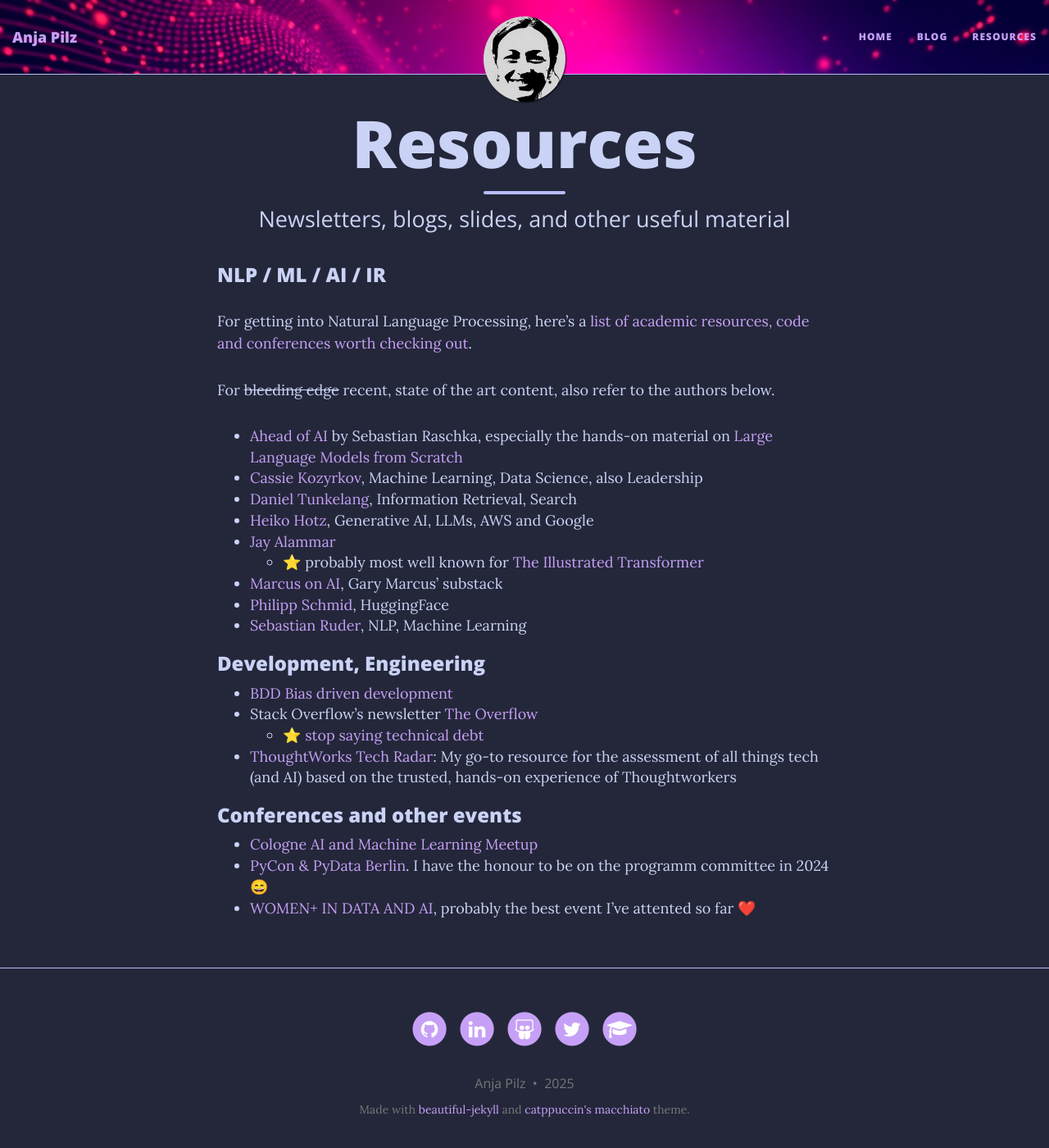
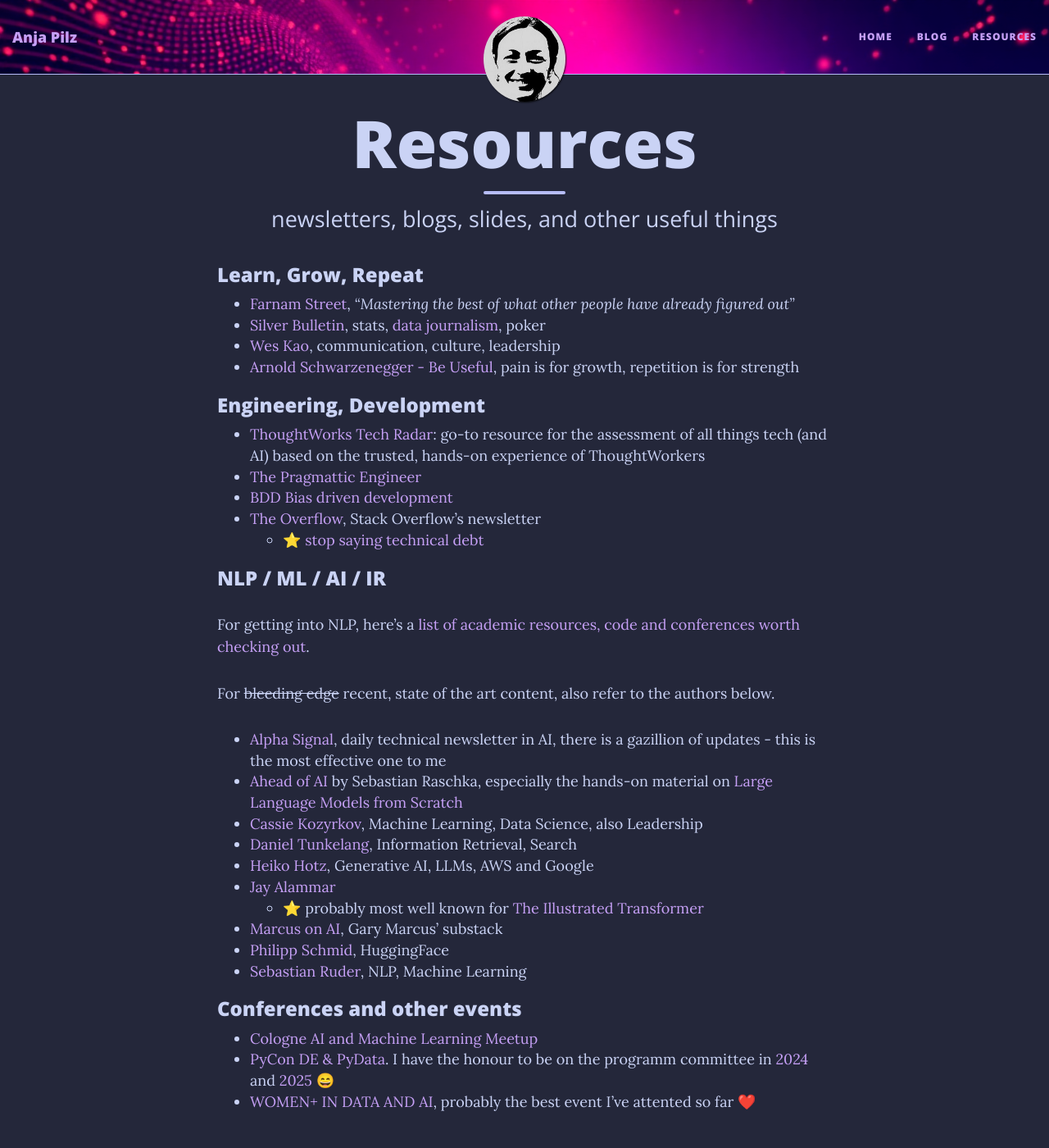
Before and after one commit to aplz/aplz.github.io, a Jekyll site: the page built from resources/index.md, in a window 1280 px wide and 1400 px high. Shown: the whole window at 82% size. Built offline with Jekyll 4.4.1, drawn with Linux system fonts in a browser that asks for light colours; nearby versions of some CDN libraries.

Commit message:
sort and update materials

```diff
--- a/resources/index.md
+++ b/resources/index.md
@@ -1,15 +1,31 @@
 ---
 layout: page
 title: Resources
-subtitle: Newsletters, blogs, slides, and other useful material
+subtitle: newsletters, blogs, slides, and other useful things
 ---
+
+### Learn, Grow, Repeat
+
+* [Farnam Street](https://fs.blog), _"Mastering the best of what other people have already figured out"_
+* [Silver Bulletin](https://www.natesilver.net), stats, [data journalism](https://data.fivethirtyeight.com), poker
+* [Wes Kao](https://newsletter.weskao.com), communication, culture, leadership
+* [Arnold Schwarzenegger - Be Useful](https://www.goodreads.com/book/show/125063314-be-useful), pain is for growth, repetition is for strength
+
+### Engineering, Development
+
+* [ThoughtWorks Tech Radar](https://www.thoughtworks.com/en-de/radar): go-to resource for the assessment of all things tech (and AI) based on the trusted, hands-on experience of ThoughtWorkers
+* [The Pragmattic Engineer](https://newsletter.pragmaticengineer.com)
+* [BDD Bias driven development](https://speakerdeck.com/mariofusco/bdd-bias-driven-development)
+* [The Overflow](https://stackoverflow.blog/newsletter), Stack Overflow's newsletter
+  * ⭐ [stop saying technical debt](https://stackoverflow.blog/2023/12/27/stop-saying-technical-debt/)
 
 ### NLP / ML / AI / IR
 
-For getting into Natural Language Processing, here's a [list of academic resources, code and conferences worth checking out](../_posts/2020-08-27-getting-into-nlp.md).
+For getting into NLP, here's a [list of academic resources, code and conferences worth checking out](../_posts/2020-08-27-getting-into-nlp.md).
 
 For ~~bleeding edge~~ recent, state of the art content, also refer to the authors below.
 
+* [Alpha Signal](https://alphasignal.ai), daily technical newsletter in AI, there is a gazillion of updates - this is the most effective one to me
 * [Ahead of AI](https://magazine.sebastianraschka.com) by Sebastian Raschka, especially the hands-on material on [Large Language Models from Scratch](https://github.com/rasbt/LLMs-from-scratch)
 * [Cassie Kozyrkov](https://medium.com/@kozyrkov), Machine Learning, Data Science, also Leadership
 * [Daniel Tunkelang](https://medium.com/@dtunkelang), Information Retrieval, Search
@@ -20,17 +36,8 @@
 * [Philipp Schmid](https://www.philschmid.de/), HuggingFace
 * [Sebastian Ruder](https://www.ruder.io/), NLP, Machine Learning
 
-
-
-### Development, Engineering
-
-* [BDD Bias driven development](https://speakerdeck.com/mariofusco/bdd-bias-driven-development)
-* Stack Overflow's newsletter [The Overflow](https://stackoverflow.blog/newsletter)
-  * ⭐ [stop saying technical debt](https://stackoverflow.blog/2023/12/27/stop-saying-technical-debt/)
-* [ThoughtWorks Tech Radar](https://www.thoughtworks.com/en-de/radar): My go-to resource for the assessment of all things tech (and AI) based on the trusted, hands-on experience of Thoughtworkers
-
 ### Conferences and other events
 
 * [Cologne AI and Machine Learning Meetup](http://caiml.events)
-* [PyCon & PyData Berlin](https://2024.pycon.de). I have the honour to be on the programm committee in 2024 😄
+* [PyCon DE & PyData](https://2024.pycon.de). I have the honour to be on the programm committee in [2024](https://2024.pycon.de) and [2025](https://2025.pycon.de) 😄
 * [WOMEN+ IN DATA AND AI](https://women-in-data-ai.tech), probably the best event I've attented so far ❤️
```
